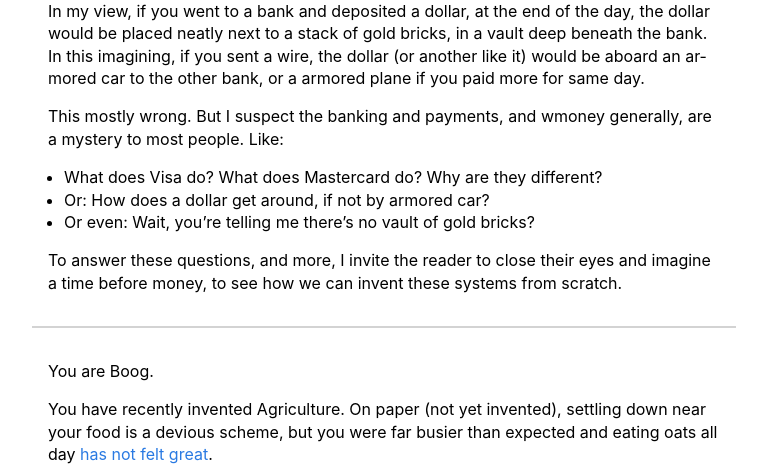
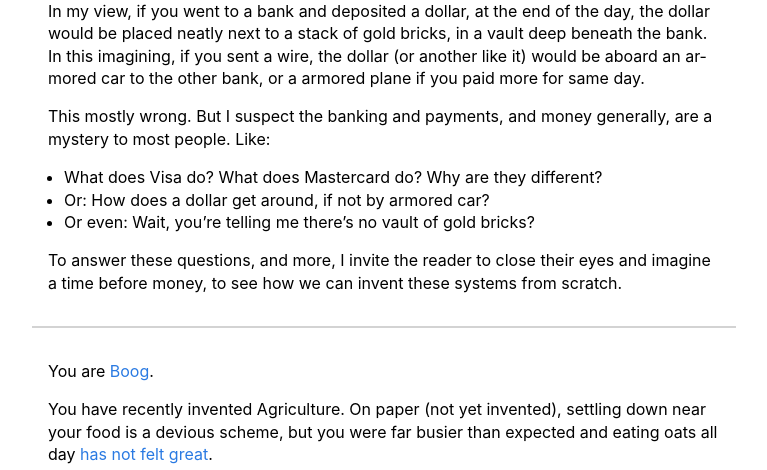
Before and after one commit to themichaelyang/tautology.town, a Jekyll site: the page built from _posts/2025-08-28-money.md, in a window 1280 px wide. Shown: the part 277-747 px from the top of the page, without its empty margins (256-1023 px from the left). Built offline with Jekyll 4.4.1, drawn with Linux system fonts in a browser that asks for light colours.

Commit message:
fix typo, add link

```diff
--- a/_posts/2025-08-28-money.md
+++ b/_posts/2025-08-28-money.md
@@ -7,7 +7,7 @@ Not too long ago, my perception of money was cash.
 
 In my view, if you went to a bank and deposited a dollar, at the end of the day, the dollar would be placed neatly next to a stack of gold bricks, in a vault deep beneath the bank. In this imagining, if you sent a wire, the dollar (or another like it) would be aboard an armored car to the other bank, or a armored plane if you paid more for same day.
 
-This mostly wrong. But I suspect the banking and payments, and wmoney generally, are a mystery to most people. Like:
+This mostly wrong. But I suspect the banking and payments, and money generally, are a mystery to most people. Like:
 - What does Visa do? What does Mastercard do? Why are they different?
 - Or: How does a dollar get around, if not by armored car?
 - Or even: Wait, you're telling me there's no vault of gold bricks?
@@ -16,7 +16,7 @@ To answer these questions, and more, I invite the reader to close their eyes and
 
 ---
 
-You are Boog.
+You are [Boog](https://monoskop.org/images/9/96/Le_Guin_Ursula_K_1986_1989_The_Carrier_Bag_Theory_of_Fiction.pdf).
 
 You have recently invented Agriculture. On paper (not yet invented), settling down near your food is a devious scheme, but you were far busier than expected and eating oats all day [has not felt great](https://en.wikipedia.org/wiki/Neolithic_Revolution#Diet_and_health).
 
```
Also changed, not shown: 2 other files.
